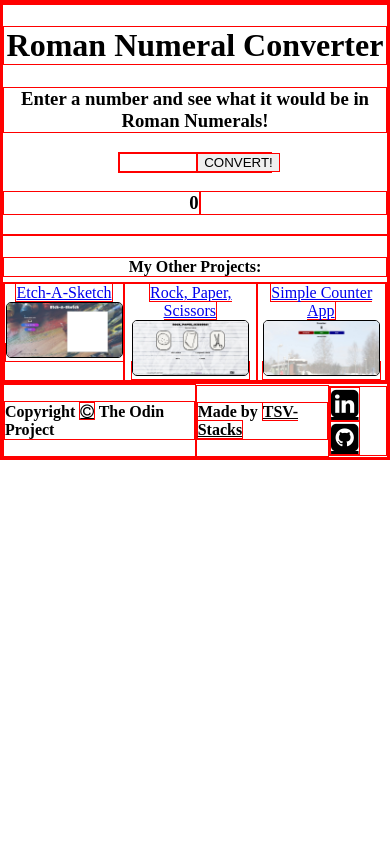
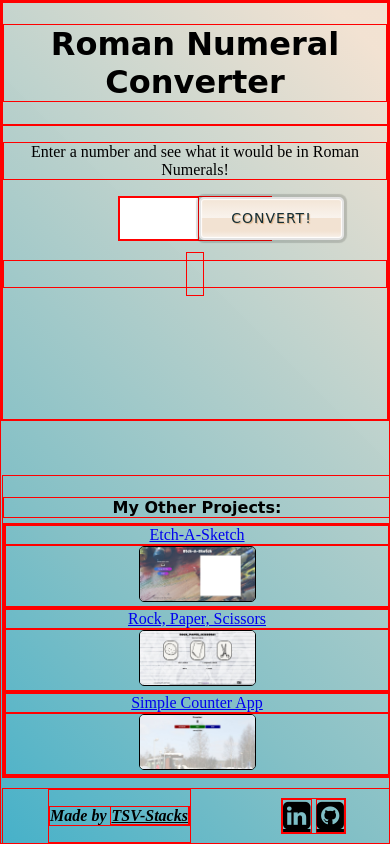
Before and after one commit to tsv-stacks/Roman-Numeral-Converter, a plain HTML site: page index.html in a window 390 px wide. Drawn offline with Linux system fonts and the light colour scheme; a web font is replaced by a local one.

Commit message:
css stlying and mobile responsiveness

```diff
--- a/index.html
+++ b/index.html
@@ -19,17 +19,18 @@
     <title>Roman Numeral Converter</title>
   </head>
   <body>
-    <header></header>
+    <header>
+      <h1>Roman Numeral Converter</h1>
+    </header>
     <main>
-      <h1>Roman Numeral Converter</h1>
-      <h3>Enter a number and see what it would be in Roman Numerals!</h3>
+      <p>Enter a number and see what it would be in Roman Numerals!</p>
 
       <div class="input-container">
         <input type="number" id="number-input" min="1" max="10000" />
 
         <button id="btn">CONVERT!</button>
       </div>
-      <h3 id="output-blank">0<span id="roman-num"></span></h3>
+      <h3 id="output-blank"><span id="roman-num"> </span></h3>
     </main>
     <section id="other-projects">
       <h4>My Other Projects:</h4>
@@ -67,13 +68,6 @@
     </section>
     <footer>
       <div>
-        <p>
-          Copyright
-          <a href="#" class="fa fa-copyright" style="color: black"></a> The Odin
-          Project
-        </p>
-      </div>
-      <div>
         <p class="me-tsvstacks">
           Made by <a href="https://github.com/tsv-stacks">TSV-Stacks</a>
         </p>
--- a/styles.css
+++ b/styles.css
@@ -6,23 +6,49 @@ font-family: 'Goblin One', cursive; */
     border: 1px solid red;
 }
 
+html {
+    background: rgb(70,177,201);
+    background: linear-gradient(45deg, rgba(70,177,201,1) 0%, rgba(132,192,198,1) 30%, rgba(242,226,210,0.9979342078628326) 95%);
+    background-position: center;
+    height: 100vh;
+
+}
 html, body {
     margin: 0;
     padding: 0;
+    font-family: 'Eczar', serif;
 }
 
 h1, h3, h4 {
     text-align: center;
+    font-family: 'Goblin One', cursive;
 }
 
 h4 {
     margin-bottom: 5px;
 }
 
+#output-blank {
+    color: transparent;
+}
+
+#roman-num {
+    color: #000000;
+    font-size: larger;
+    padding: 0.5rem;
+}
+
 img {
     width: 30vw;
     border-radius: 5px;
     border: 1px solid black;
+}
+
+main {
+    text-align: center;
+    height: 50vh;
+    justify-content: center;
+    align-items: center;
 }
 
 .input-container {
@@ -32,8 +58,74 @@ img {
     margin-right: 30%;
 }
 
+#btn {
+    letter-spacing: 1px;
+  font-size: 14px;
+  font-family: 'Goblin One', cursive;
+  /* font-weight: bold; */
+  display: inline-block;
+  text-align: center;
+  border-width: 2px;
+  border-style: solid;
+  text-transform: uppercase;
+  text-decoration: none;
+  line-height: 1.1;
+  color: #132e35;
+  background-color: #f2e2d2;
+  background-image: -webkit-linear-gradient(top, #f3e5d6 0%, #f9f3ed 48%, #f2e2d2 49%, #f2e2d2 82%, #f8f1ea 100%);
+  background-image: -moz-linear-gradient(top, #f3e5d6 0%, #f9f3ed 48%, #f2e2d2 49%, #f2e2d2 82%, #f8f1ea 100%);
+  background-image: -o-linear-gradient(top, #f3e5d6 0%, #f9f3ed 48%, #f2e2d2 49%, #f2e2d2 82%, #f8f1ea 100%);
+  background-image: linear-gradient(top, #f3e5d6 0%, #f9f3ed 48%, #f2e2d2 49%, #f2e2d2 82%, #f8f1ea 100%);
+  border-color: hsl(0, 0%, 89%);
+  -webkit-box-shadow: inset 0 0 1px 1px #fffefd, 0 0 1px 3px rgba(0, 0, 0, 0.15);
+  -moz-box-shadow: inset 0 0 1px 1px #fffefd, 0 0 1px 3px rgba(0, 0, 0, 0.15);
+  box-shadow: inset 0 0 1px 1px #fffefd, 0 0 1px 3px rgba(0, 0, 0, 0.15);
+  -webkit-text-shadow: 1px 1px 1px #dbaf83;
+  -moz-text-shadow: 1px 1px 1px #dbaf83;
+  -o-text-shadow: 1px 1px 1px #dbaf83;
+  text-shadow: 1px 1px 1px #dbaf83;
+  -webkit-border-radius: 5px;
+  -moz-border-radius: 5px;
+  border-radius: 5px;
+  padding: 12px 30px 12px 30px;
+}
+
+#btn:hover{
+    color: #132e35;
+  background-color: #f5eade;
+  background-image: -webkit-linear-gradient(top, #f7ece2 0%, #f9f3ec 48%, #f5eade 49%, #f5eade 82%, #fcf9f6 100%);
+  background-image: -moz-linear-gradient(top, #f7ece2 0%, #f9f3ec 48%, #f5eade 49%, #f5eade 82%, #fcf9f6 100%);
+  background-image: -o-linear-gradient(top, #f7ece2 0%, #f9f3ec 48%, #f5eade 49%, #f5eade 82%, #fcf9f6 100%);
+  background-image: linear-gradient(top, #f7ece2 0%, #f9f3ec 48%, #f5eade 49%, #f5eade 82%, #fcf9f6 100%);
+  border-color: #e2e2e2;
+  -webkit-box-shadow: inset 0 0 1px 1px #ffffff, 0 0 1px 3px rgba(0, 0, 0, 0.15);
+  -moz-box-shadow: inset 0 0 1px 1px #ffffff, 0 0 1px 3px rgba(0, 0, 0, 0.15);
+  box-shadow: inset 0 0 1px 1px #ffffff, 0 0 1px 3px rgba(0, 0, 0, 0.15);
+  -webkit-text-shadow: 1px 1px 1px #dfb78f;
+  -moz-text-shadow: 1px 1px 1px #dfb78f;
+  -o-text-shadow: 1px 1px 1px #dfb78f;
+  text-shadow: 1px 1px 1px #dfb78f;
+}
+
+#btn:active {
+    padding: 13px 30px 11px 30px;
+    color: #132e35;
+    background-color: #efdac6;
+    background-image: -webkit-linear-gradient(top, #ecd5be 0%, #f2e2d2 100%);
+    background-image: -moz-linear-gradient(top, #ecd5be 0%, #f2e2d2 100%);
+    background-image: -o-linear-gradient(top, #ecd5be 0%, #f2e2d2 100%);
+    background-image: linear-gradient(top, #ecd5be 0%, #f2e2d2 100%);
+}
+
 input[type='number']{
     width: 120px;
+    font-size: 14px;
+}
+
+#other-projects {
+    position: fixed;
+    bottom: 66px;
+    width: 100%;
 }
 
 .container {
@@ -57,9 +149,46 @@ footer {
     justify-content: space-around;
     align-items: center;
     font-weight: bold;
+    position: fixed;
+        bottom: 0;
+        width: 100%;
+    /* max-height: 35px; */
 }
 
 footer a {
     color: #000000;
 
 }
+
+.me-tsvstacks {
+    font-style: italic;
+}
+
+/* @media only screen and (min-width: 1000px) {
+    #other-projects {
+        margin-left: 15%;
+        margin-right: 15%;
+        position: default;
+    }
+} */
+
+@media only screen and (max-width: 425px ) {
+    main {
+        height: 35vh;
+    }
+
+    .container {
+        display: flex;
+        flex-direction: column;
+    }
+
+    .item {
+        display: flex;
+        flex-direction: column
+    }
+
+    footer {
+        position: default;
+        bottom: default;
+    }
+}
```
